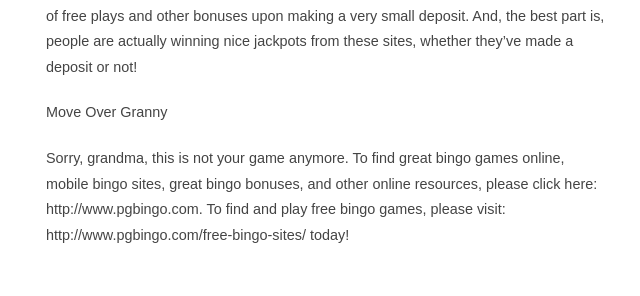
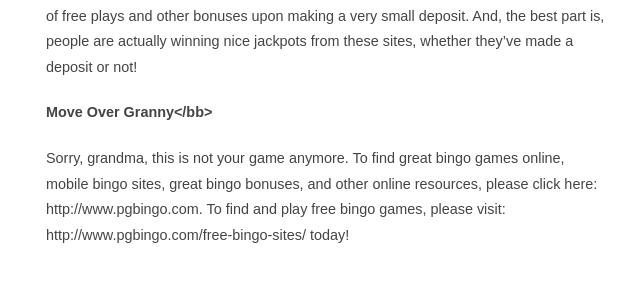
Before and after one commit to PGbingo/PGbingo.github.io, a Jekyll site: the page built from index.html, in a window 1280 px wide. Shown: the part 1206-1502 px from the top of the page, without its empty margins (314-954 px from the left). Built offline with Jekyll 4.4.1, drawn with Linux system fonts in a browser that asks for light colours; the list of posts is cut into pages by our own code.

```diff
--- a/_posts/2015-11-24-bingo-it-s-not-your-grandmother-s-game-anymore.markdown
+++ b/_posts/2015-11-24-bingo-it-s-not-your-grandmother-s-game-anymore.markdown
@@ -24,6 +24,6 @@ With online bingo, you spend less, and have the opportunity to win much more, an
 
 Of course, there are advantages to paying to play some bingo games online, but the cost for what you actually get, often pales in comparison to the costs and possible payouts experienced in your classic bingo hall. It’s quite common for sites to offer tons of free plays and other bonuses upon making a very small deposit. And, the best part is, people are actually winning nice jackpots from these sites, whether they’ve made a deposit or not!
 
-Move Over Granny
+<b>Move Over Granny</bb>
 
 Sorry, grandma, this is not your game anymore. To find great bingo games online, mobile bingo sites, great bingo bonuses, and other online resources, please click here: http://www.pgbingo.com. To find and play free bingo games, please visit: http://www.pgbingo.com/free-bingo-sites/ today!
```
